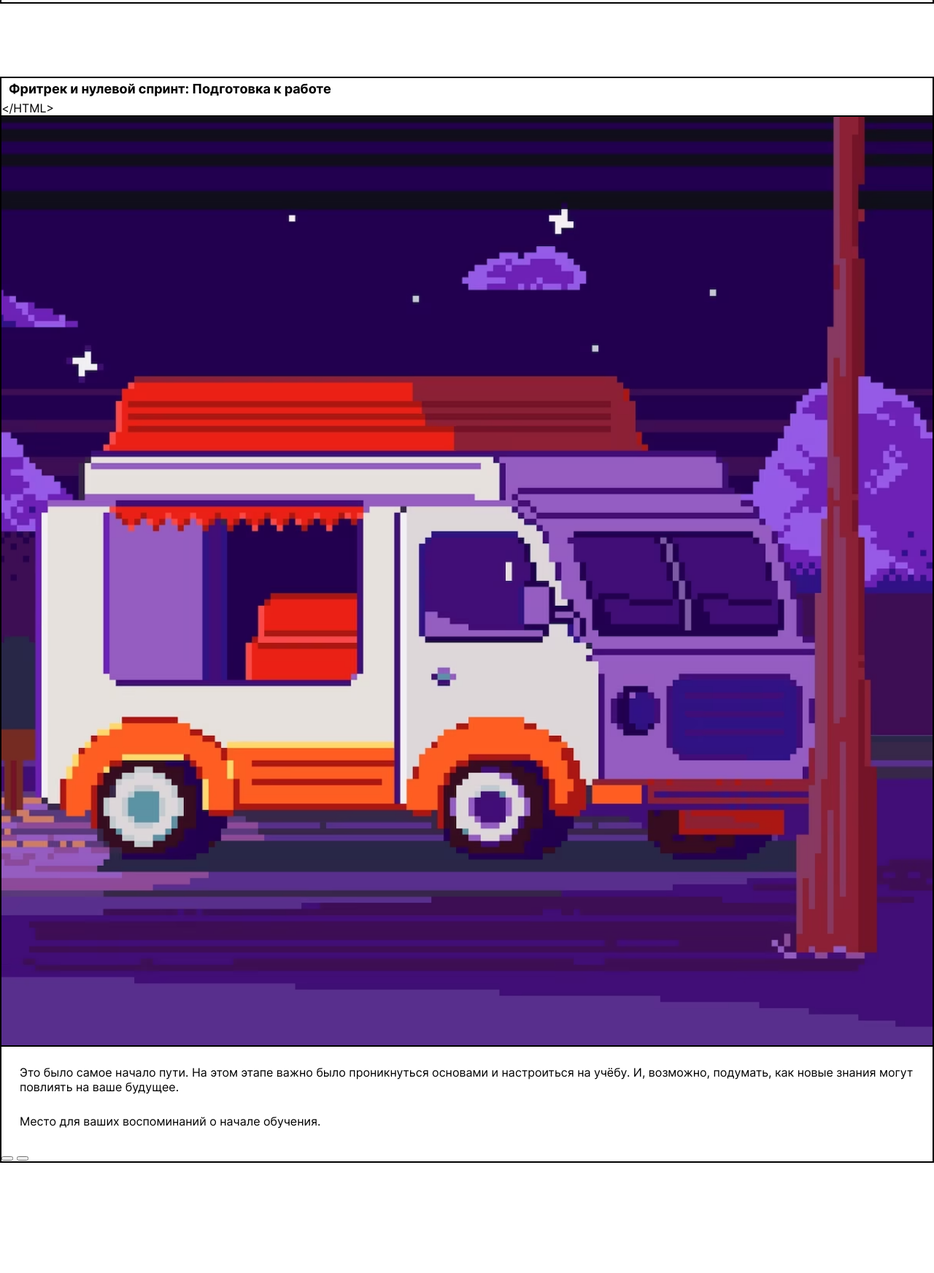
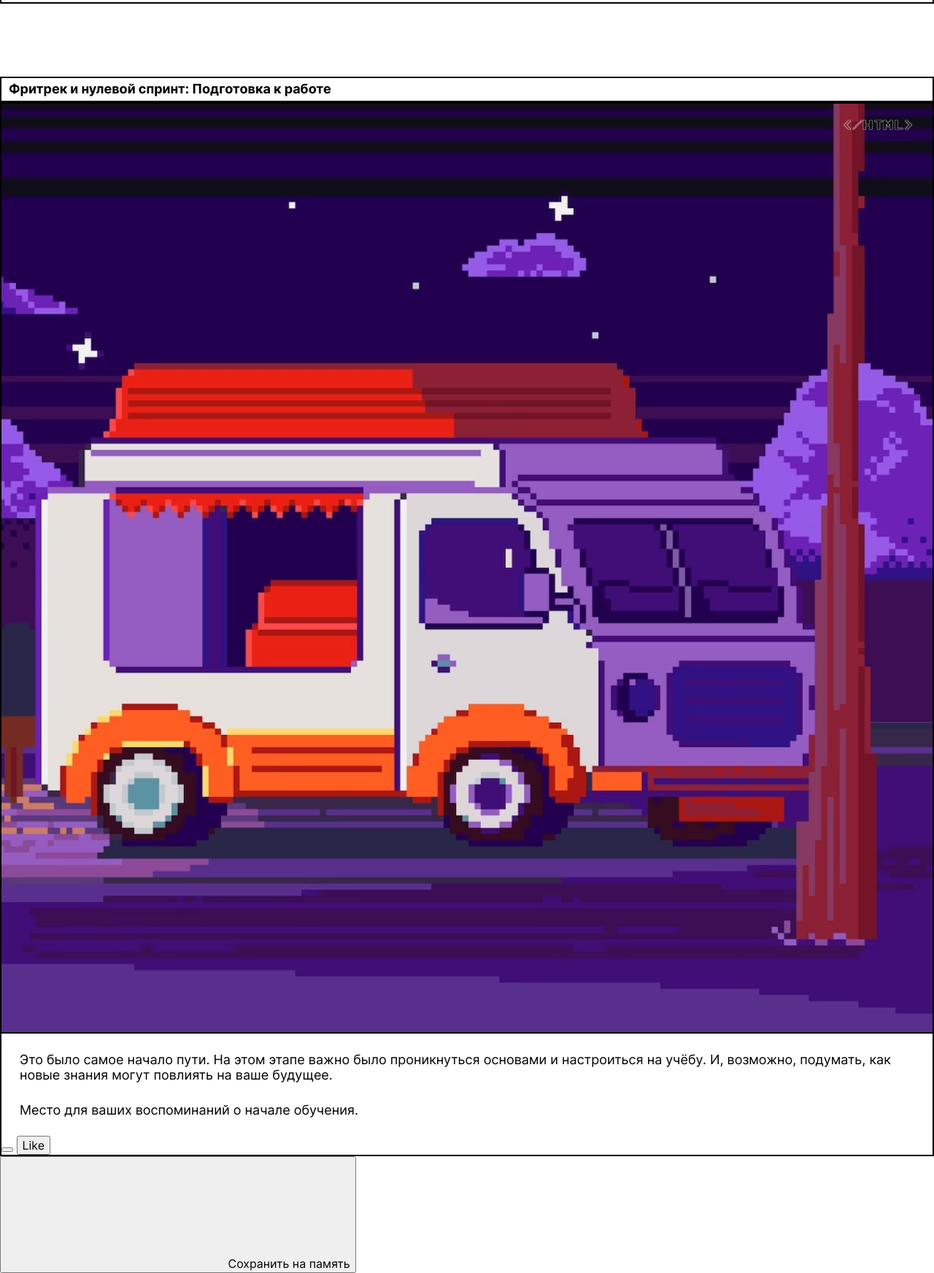
Before and after one commit to an12640/zakrivayuschiy-teg-f, a website: page index.html in a window 1280 px wide. Shown: the part 460-2204 px from the top of the page at 73% size. Before the commit the page ends 2053 px from the top, so only its background shows below. Drawn offline with Linux system fonts and the light colour scheme.

Commit message:
added watermark

```diff
--- a/index.html
+++ b/index.html
@@ -34,10 +34,20 @@
         </div>
         <div class="buttons__section">
           <button class="button__heart"></button>
-          <button class="button__like"></button>
+          <button class="button__like">
+            <span class="button__text">Like</span>
+          </button>
         </div>
       </article>
     </main>
+    <footer>
+      <button>
+        <svg>
+          <use></use>
+        </svg>
+        <span class="button__text">Сохранить на память</span>
+      </button>
+    </footer>
     <script src="./scripts/like.js"></script>
   </body>
 </html>
--- a/package.json
+++ b/package.json
@@ -4,8 +4,8 @@
   "main": "index.js",
   "scripts": {
     "test": "echo 'Привет!'",
-    "check": "prettier --check './**/*.{html,css,js}'",
-    "format": "prettier --write './**/*.{html,css,js}'",
+    "check": "prettier --check './**/*.{html,css}'",
+    "format": "prettier --write './**/*.{html,css}'",
     "lint": "stylelint '**/*.css'",
     "lintfix": "stylelint '**/*.css' --fix",
     "checkAll": "npm run check && npm run lint",
--- a/styles/style.css
+++ b/styles/style.css
@@ -25,7 +25,7 @@
   font-family: var(--accent-font);
   background-color: #fff;
   padding: clamp(7.5rem, 7.3239rem + 0.7512vw, 8rem) 0;
-  border: 2px solid #000;
+  border: 2px solid var(--main-color);
   gap: 20px;
   text-transform: uppercase;
 }
@@ -50,18 +50,18 @@
   font-size: 18px;
   padding: 4px 10px 6px;
   font-variation-settings: "wght" var(--header-weight);
+  border-bottom: 2px solid var(--main-color);
 }
 
 .image {
   object-fit: cover;
   object-position: right;
-  border-top: 2px solid #000;
-  border-bottom: 2px solid #000;
+  border-top: 2px solid var(--main-color);
+  border-bottom: 2px solid var(--main-color);
   aspect-ratio: 1 / 1;
   width: 100%;
   height: auto;
   display: block;
-  /*убрать лишнее, задать границы другим */
 }
 
 .text__description {
@@ -69,4 +69,40 @@
   gap: 27px;
   display: flex;
   flex-direction: column;
+  font-size: 18px;
+  line-height: 117%;
 }
+
+.image__section {
+  position: relative;
+}
+
+.watermark {
+  position: absolute;
+  font-family: var(--accent-font);
+  font-size: 14px;
+  line-height: 100%;
+  color: var(--main-color);
+  mix-blend-mode: hard-light;
+  z-index: 2;
+  opacity: 0.5;
+  text-shadow:
+    1px 0 var(--shadow-color),
+    -1px 0 var(--shadow-color),
+    0 1px var(--shadow-color),
+    0 -1px var(--shadow-color);
+  right: 25px;
+  top: 25px;
+}
+
+@supports (
+  (text-stroke: 1px var(--shadow-color)) or
+    (-webkit-text-stroke: 1px var(--shadow-color))
+) {
+
+  .watermark {
+    -webkit-text-stroke: 1px var(--shadow-color);
+    text-stroke: 1px var(--shadow-color);
+    text-shadow: none;
+  }
+}
--- a/styles/variables.css
+++ b/styles/variables.css
@@ -5,4 +5,6 @@
   --accent-font: "PressStart2P";
   --main-font-weight: 400;
   --header-weight: 700;
+  --main-color: #000;
+  --shadow-color: #fff;
 }
```
